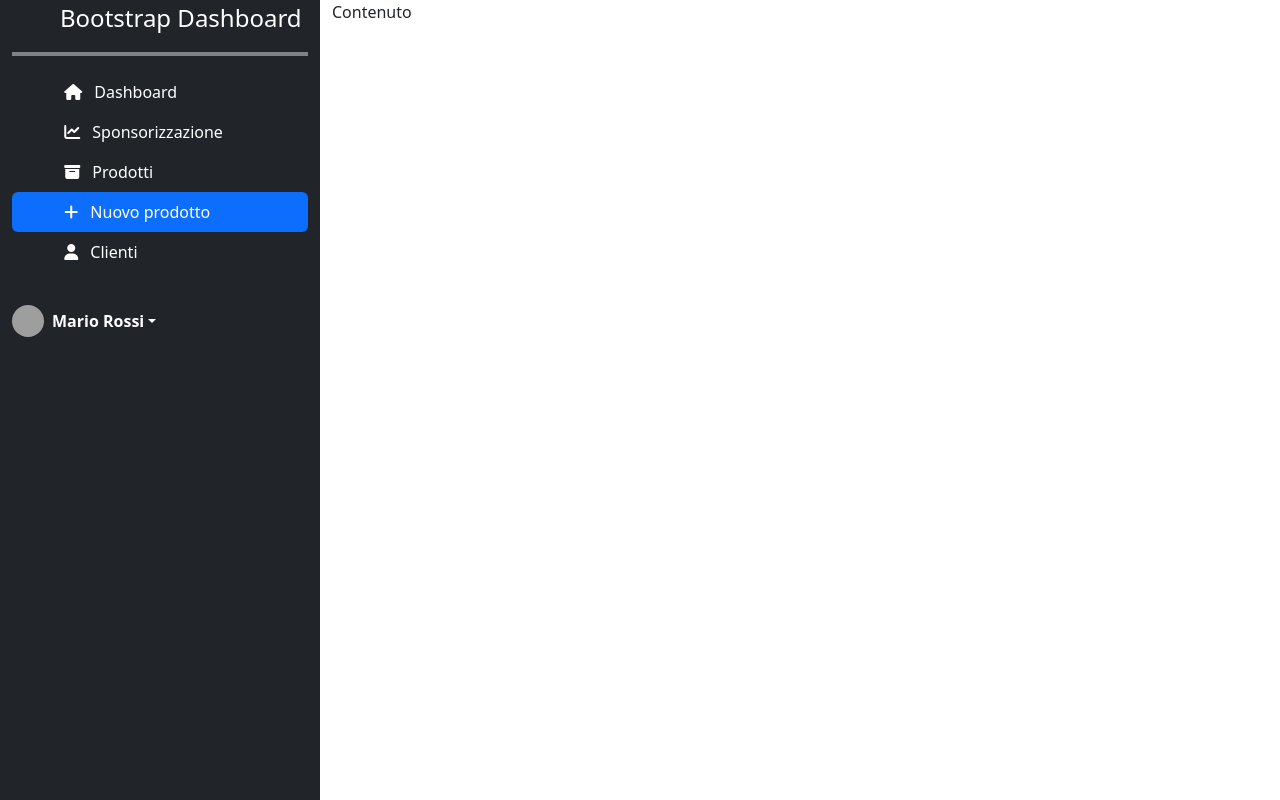
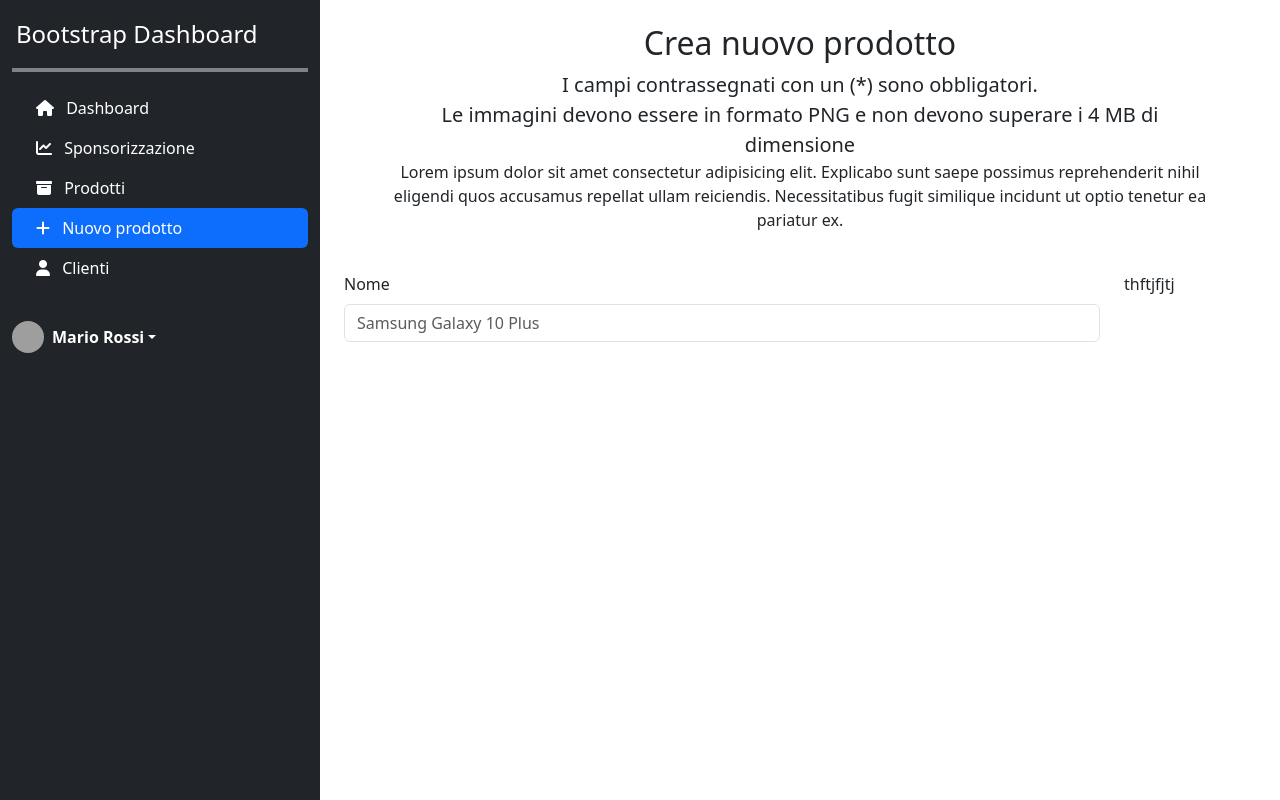
Before and after one commit to GessicaCalcagno/html-css-bootstrap-dashboard, a plain HTML site: page nuovoprodotto.html in a window 1280 px wide. Drawn offline with nearby package versions, Linux system fonts and the light colour scheme; grey boxes are pictures that could not be loaded.

Commit message:
Fix: header fixed

```diff
--- a/nuovoprodotto.html
+++ b/nuovoprodotto.html
@@ -4,7 +4,7 @@
 <head>
     <meta charset="UTF-8" />
     <meta name="viewport" content="width=device-width, initial-scale=1.0" />
-    <title>Dashboar</title>
+    <title>Form</title>
 
     <!-- LINK FONT AWESOME -->
     <link rel="stylesheet" href="https://cdnjs.cloudflare.com/ajax/libs/font-awesome/6.5.1/css/all.min.css"
@@ -40,63 +40,51 @@
     <!--------------------- /HEADER ------------------>
     <!-- ---------------------------------------------------------------------------------------------- -->
 
-    <!--------- SIDEBAR ------------>
-    <div class="container-fluid d-md-block d-sm-none">
+     <!--------- SIDEBAR ------------>
+     <div class="container-fluid d-md-block d-sm-none">
         <div class="row ">
             <!-- Sidebar -->
             <div class="sidebar justify-content-start overflow-y-auto vh-100 col-md-4 col-lg-3 collapse d-md-block bg-dark"
                 id="navbarSupportedContent">
-                <a href="/" class="d-flex align-items-left mb-3 mb-md-0 me-md-auto text-white text-decoration-none">
-                    <svg class="bi pe-none me-2 " width="40" height="32">
+                <a href="/" class="d-flex my-3 mb-md-0 me-md-auto text-white text-decoration-none">
+                    <!-- <svg class="bi pe-none me-2 " width="40" height="32">
                         <use xlink:href="#bootstrap"></use>
-                    </svg>
-                    <span class="fs-4"> Bootstrap Dashboard</span>
+                    </svg> -->
+                    <span class="fs-4 ms-1"> Bootstrap Dashboard</span>
                 </a>
 
                 <hr class="border border-2 opacity-50">
 
-                <ul class="nav nav-pills flex-column mb-auto">
+                <ul class="nav nav-pills flex-column ">
                     <li class="nav-item">
                         <a href="index.html" class="nav-link text-white" aria-current="page">
-                            <svg class="bi pe-none me-2" width="16" height="16">
+                            <!-- <svg class="bi pe-none me-2" width="16" height="16">
                                 <use xlink:href="#home"></use>
-                            </svg>
+                            </svg> -->
                             <i class="fa-solid fa-house px-2"></i>
                             Dashboard
                         </a>
                     </li>
                     <li>
                         <a href="sponsorizzazione.html" class="nav-link text-white">
-                            <svg class="bi pe-none me-2" width="16" height="16">
-                                <use xlink:href="#speedometer2"></use>
-                            </svg>
                             <i class="fa-solid fa-chart-line px-2"></i>
                             Sponsorizzazione
                         </a>
                     </li>
                     <li>
                         <a href="prodotti.html" class="nav-link text-white">
-                            <svg class="bi pe-none me-2" width="16" height="16">
-                                <use xlink:href="#table"></use>
-                            </svg>
                             <i class="fa-solid fa-box-archive px-2"></i>
                             Prodotti
                         </a>
                     </li>
                     <li>
-                        <a href="nuovoprodotto.html" class="nav-link active">
-                            <svg class="bi pe-none me-2" width="16" height="16">
-                                <use xlink:href="#grid"></use>
-                            </svg>
+                        <a href="nuovoprodotto.html" class="nav-link text-white active">
                             <i class="fa-solid fa-plus px-2"></i>
                             Nuovo prodotto
                         </a>
                     </li>
                     <li>
                         <a href="#" class="nav-link text-white">
-                            <svg class="bi pe-none me-2" width="16" height="16">
-                                <use xlink:href="#people-circle"></use>
-                            </svg>
                             <i class="fa-solid fa-user px-2"></i>
                             Clienti
                         </a>
@@ -128,11 +116,36 @@
 
             <!-- MAIN -->
             <main class="col-md-8 col-lg-9">
-                Contenuto
+                <div class="container-fluid overflow-y-scroll vh-100">
+                    <!-- TITLE -->
+                    <div class="px-5 py-4 text-center">
+                        <h2>Crea nuovo prodotto</h2>
+                        <span class="lead">I campi contrassegnati con un (*) sono obbligatori.</span><br>
+                        <span class="lead">Le immagini devono essere in formato PNG e non devono superare i 4 MB di
+                            dimensione</span>
+                            <p>Lorem ipsum dolor sit amet consectetur adipisicing elit. Explicabo sunt saepe possimus reprehenderit nihil eligendi quos accusamus repellat ullam reiciendis. Necessitatibus fugit similique incidunt ut optio tenetur ea pariatur ex.</p>
+                    </div>
+                    <!-- FORM -->
+                    <div class="row vh-100">
+                        <div class="col ">
+                            <form >
 
+                                <label for="firstName" class="form-label w-100">Nome</label>
+                                <input type="text" class="form-control w-100" id="firstName" placeholder="Samsung Galaxy 10 Plus" value=""
+                                    required="">
+                                <div class="invalid-feedback">
+                                    Valid first name is required.
+                                </div>
 
+                            </form>
+                        </div>
 
-                <!-- ESEMPIO BOOTSTRAP -->
+                        <div class="col-2">
+                            thftjfjtj
+                        </div>
+
+                    </div>
+                </div>
 
 
 
```
Also changed, not shown: index.html (+9 -20 lines), prodotti.html (+13 -23 lines), sponsorizzazione.html (+11 -23 lines).
